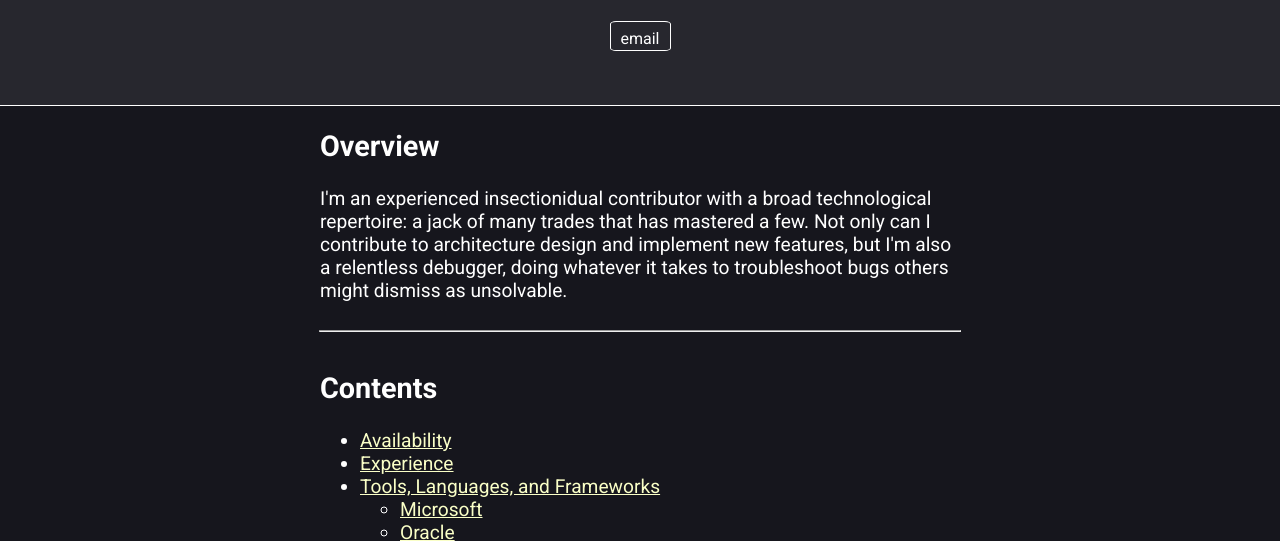
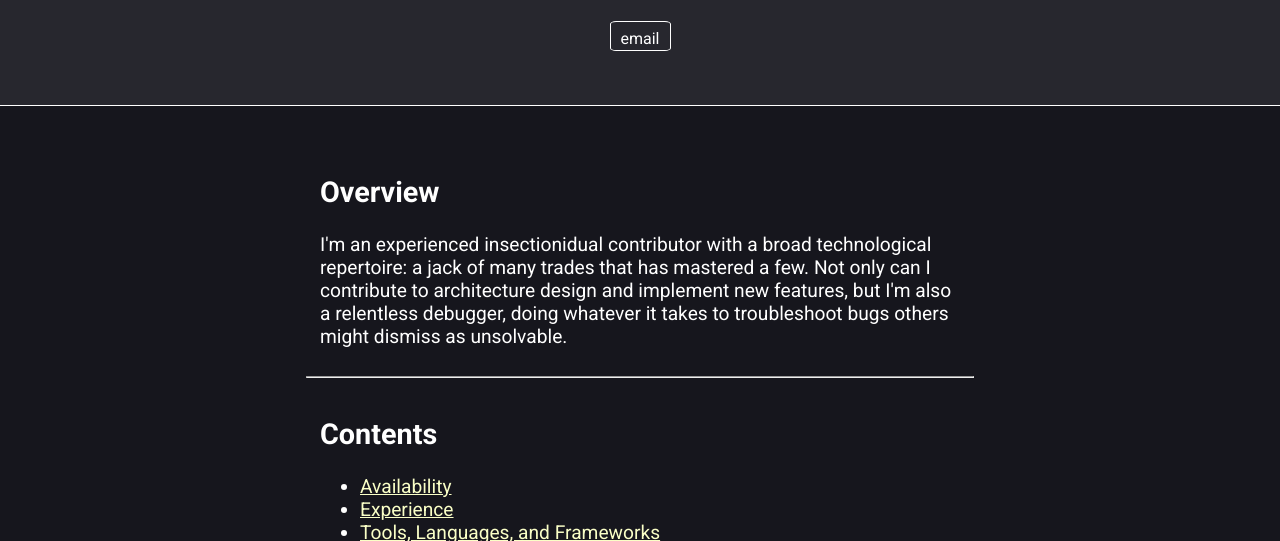
Before and after one commit to SunshineMocha/compito_sito_copia, a plain HTML site: page index.html in a window 1280 px wide. Shown: the part 213-754 px from the top of the page. Drawn offline with Linux system fonts and the light colour scheme.

Commit message:
updated css & html

```diff
--- a/style.css
+++ b/style.css
@@ -11,11 +11,11 @@ body{
 body hr{
     display: inline-block;
     align-items: center;
-    width: 50%;
+    width: 52%;
 }
 a{
     color: #faffc7;
- }
+}
 summary{
     font-weight: bold;
 }
```
Also changed, not shown: index.html (+3 -1 lines).
